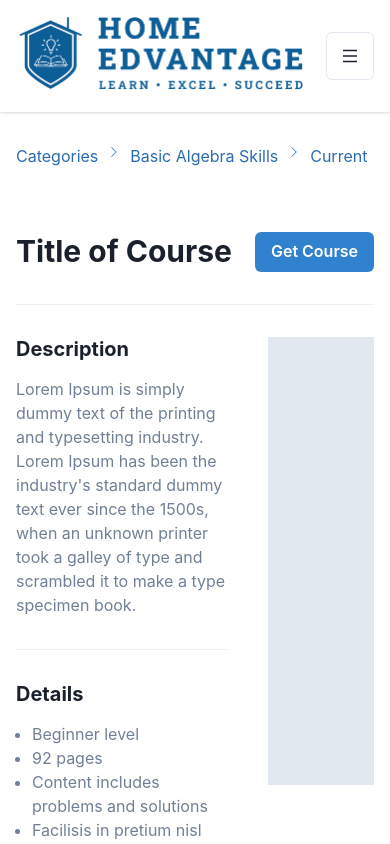
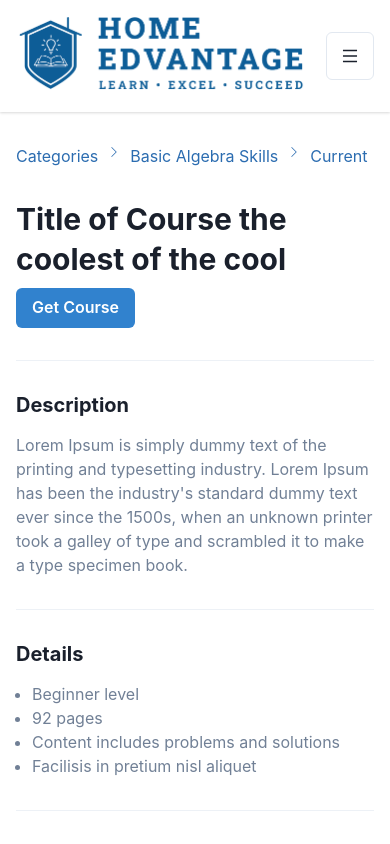
Before and after one commit to livelifedev/home-edvantage, a Next.js app: page /course/0 in a window 390 px wide. Shown: the top 844 px of the page. Built offline with nearby package versions, Linux system fonts and the light colour scheme.

Commit message:
fixed mobile responsiveness course page

```diff
--- a/pages/course/[id].js
+++ b/pages/course/[id].js
@@ -42,30 +42,36 @@ export default function Course({ categoryName }) {
         <Breadcrumb
           color="blue.600"
           w="full"
-          pb="16"
+          pb={[8, 16]}
           separator={<Icon as={BsChevronRight} pb="1" />}
         >
           <BreadcrumbItem>
             <BreadcrumbLink href="#">Categories</BreadcrumbLink>
           </BreadcrumbItem>
-
           <BreadcrumbItem>
             <BreadcrumbLink href="#">Basic Algebra Skills</BreadcrumbLink>
           </BreadcrumbItem>
-
           <BreadcrumbItem isCurrentPage>
             <BreadcrumbLink href="#">Current</BreadcrumbLink>
           </BreadcrumbItem>
         </Breadcrumb>
 
-        <Flex justify="space-between" w="full">
-          <Heading>Title of Course</Heading>
-          <Button colorScheme="blue">Get Course</Button>
+        <Flex justify="space-between" w="full" wrap={["wrap", null, "nowrap"]}>
+          <Heading mb={[2, null, 0]}>
+            Title of Course the coolest of the cool
+          </Heading>
+          <Button colorScheme="blue" ml={[0, null, 2]}>
+            Get Course
+          </Button>
         </Flex>
 
         <Divider my="8" />
 
-        <SimpleGrid columns={2} spacing={10} w="full" templateColumns="2fr 1fr">
+        <SimpleGrid
+          spacing="10"
+          w="full"
+          templateColumns={["1fr", null, null, "2fr 1fr"]}
+        >
           <Box>
             <Heading mb="4" as="h4" size="md">
               Description
```
